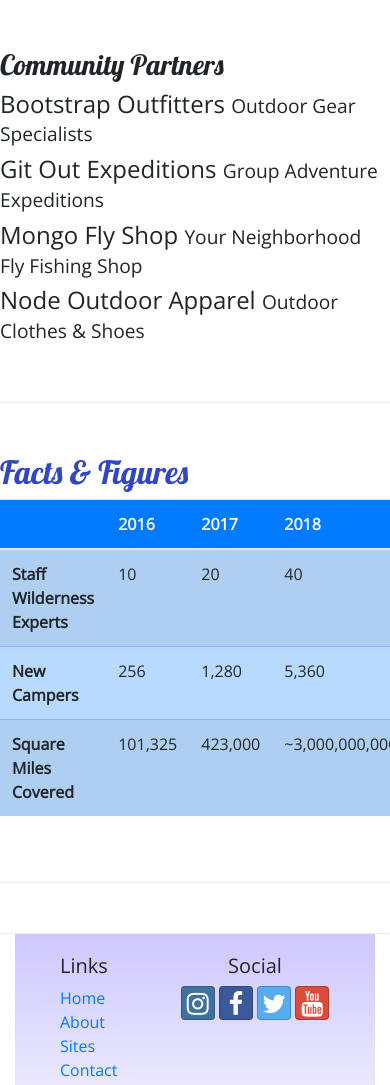
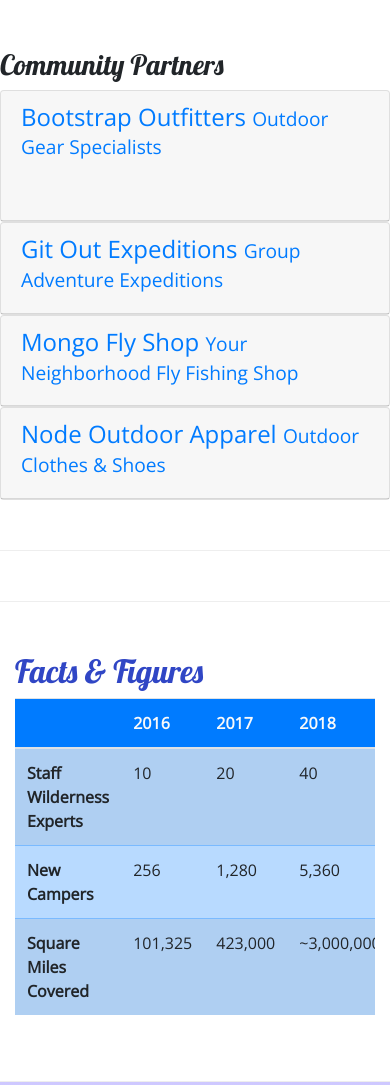
Before and after one commit to tatumtots/Nucampsite_Standard, a website: page aboutus.html in a window 390 px wide. Shown: the part 1246-2331 px from the top of the page. Drawn offline with nearby package versions, Linux system fonts and the light colour scheme.

Commit message:
added accordian

```diff
--- a/aboutus.html
+++ b/aboutus.html
@@ -26,7 +26,7 @@
             <div class="row">
                 <div class="col-4 col-sm-3 col-md-2 align-self-center">
                     <a href="index.html">
-                    <img src="img/logo.png" class="image-fluid"/></a>
+                        <img src="img/logo.png" class="image-fluid" /></a>
                 </div>
                 <div class="col">
                     <h1>NuCamp</h1>
@@ -45,10 +45,13 @@
             </button>
             <div class="collapse navbar-collapse" id="nucampNavbar">
                 <ul class="navbar-nav">
-                    <li class="nav-item"><a class="nav-link" href="index.html"><i class="fa fa-home fa-lg"></i> Home</a></li>
-                    <li class="nav-item active"><a class="nav-link" href="#"><i class="fa fa-info fa-lg"></i> About</a></li>
+                    <li class="nav-item"><a class="nav-link" href="index.html"><i class="fa fa-home fa-lg"></i> Home</a>
+                    </li>
+                    <li class="nav-item active"><a class="nav-link" href="#"><i class="fa fa-info fa-lg"></i> About</a>
+                    </li>
                     <li class="nav-item"><a class="nav-link" href="#"><i class="fa fa-list fa-lg"></i> Sites</a></li>
-                    <li class="nav-item "><a class="nav-link" href="contactus.html"><i class="fa fa-address-card fa-lg"></i> Contact</a></li>
+                    <li class="nav-item "><a class="nav-link" href="contactus.html"><i
+                                class="fa fa-address-card fa-lg"></i> Contact</a></li>
                 </ul>
             </div>
         </div>
@@ -70,10 +73,12 @@
         <div class="row row-content">
             <div class="col-sm-6">
                 <h3>Our Mission</h3>
-                <p>We present a curated database of the best campsites in the vast woods and backcountry of the World Wide Web Wilderness.
+                <p>We present a curated database of the best campsites in the vast woods and backcountry of the World
+                    Wide Web Wilderness.
                     We increase access to adventure for the public while promoting safe
                     and respectful use of resources. The expert wilderness trekkers on our staff
-                     personally verify each campsite to make sure that they are up to our standards. We also present a platform for
+                    personally verify each campsite to make sure that they are up to our standards. We also present a
+                    platform for
                     campers to share reviews on campsites they have visited with each other.</p>
             </div>
             <div class="col-sm-6">
@@ -97,7 +102,8 @@
             <div class="col">
                 <div class="card bg-light mt3">
                     <blockquote class="blockquote card-body">
-                        <p class="mb-0">I will not follow where the path may lead, but I will go where there is no path, and I will leave a trail.</p>
+                        <p class="mb-0">I will not follow where the path may lead, but I will go where there is no path,
+                            and I will leave a trail.</p>
                         <footer class="blockquote-footer">Muriel Strode,
                             <cite title="Source Title">"Wind-Wafted Wild Flowers" -
                                 The Open Court, 1903
@@ -109,19 +115,63 @@
             <div class="row row-content">
                 <div class="col">
                     <h3>Community Partners</h3>
-                <h4>Bootstrap Outfitters <small>Outdoor Gear Specialists</small></h4>
-                <p class="d-none d-sm-block">Bootstrap Outfitters supplies you with the gear you need at prices you can't beat.</p>
-                <h4>Git Out Expeditions <small>Group Adventure Expeditions</small></h4>
-                <p class="d-none d-sm-block">Join Git Out Expeditions to explore new horizons with a group of other adventurers!</p>
-                <h4>Mongo Fly Shop <small>Your Neighborhood Fly Fishing Shop</small></h4>
-                <p class="d-none d-sm-block">Need a new fishing pole, a tacklebox, or flies of all kinds? Stop by Mongo Fly Shop.</p>
-                <h4>Node Outdoor Apparel <small>Outdoor Clothes & Shoes</small></h4>
-                <p class="d-none d-sm-block">From polar fleeces to swimsuits, hiking boots to waders, a visit to Node will be sure to get you covered.</p>
+
+                    <div id="accordian">
+                        <div class="card">
+                            <div role="tab" class="card-header">
+                                <h4><a class="collapsed" data-toggle="collapse" data-target="#bootstrap">
+                                    Bootstrap Outfitters <small>Outdoor Gear Specialists</small></a></h4>
+                                    <div class="collapse show" id="bootstrap" data-parent="#accordian">
+                                        <div class="card-body">
+                                            <p class="d-none d-sm-block">Bootstrap Outfitters supplies you with the gear you need at prices you
+                                            can't beat.</p>
+                                        </div>
+                                    </div>
+                            </div>
+                        </div>
+                        <div class="card">
+                            <div role="tab" class="card-header">
+                                <h4><a class="collapsed" data-toggle="collapse" data-target="#git">
+                                    Git Out Expeditions <small>Group Adventure Expeditions</small></h4></a>
+                                    <div class="collapse" id="git" data-parent="#accordian">
+                                        <div class="card-body">
+                                            <p class="d-none d-sm-block">Join Git Out Expeditions to explore new horizons with a group of other
+                                                adventurers!</p>
+                                        </div>
+                                    </div>
+                            </div>
+                        </div>
+                        <div class="card">
+                            <div role="tab" class="card-header">
+                                <h4><a class="collapsed" data-toggle="collapse" data-target="#mongo">
+                                    Mongo Fly Shop <small>Your Neighborhood Fly Fishing Shop</small></a></h4>
+                                    <div class="collapse" id="mongo" data-parent="#accordian">
+                                        <div class="card-body">
+                                            <p class="d-none d-sm-block">Need a new fishing pole, a tacklebox, or flies of all kinds? Stop by
+                                                Mongo Fly Shop.</p>
+                                        </div>
+                                    </div>
+                            </div>
+                        </div>
+                        <div class="card">
+                            <div  role="tab" class="card-header">
+                                <h4><a class="collapsed" data-toggle="collapse" data-target="#node">
+                                    Node Outdoor Apparel <small>Outdoor Clothes & Shoes</small></a></h4>
+                                    <div class="collapse" id="node" data-parent="#accordian">
+                                        <div class="card-body">
+                                            <p class="d-none d-sm-block">From polar fleeces to swimsuits, hiking boots to waders, a visit to
+                                                Node will be sure to get you covered.</p>
+                                        </div>
+                                    </div>
+                                </div>
+                            </div>
+                        </div>
+                    </div>
                 </div>
             </div>
 
             <div class="row row-content">
-    <div class="col-sm-9">
+                <div class="col">
                     <h2>Facts &amp; Figures</h2>
                     <div class="table-responsive">
                         <table class="table table-striped">
@@ -176,15 +226,21 @@
 
                     <div class="col-6 col-sm-5 text-center">
                         <h5>Social</h5>
-                    <a class="btn btn-social-icon btn-instagram" href="http://instagram.com/"><i class="fa fa-instagram"></i></a>
-                    <a class="btn btn-social-icon btn-facebook" href="http://facebook.com/"><i class="fa fa-facebook"></i></a>
-                    <a class="btn btn-social-icon btn-twitter" href="http://twitter.com/"><i class="fa fa-twitter"></i></a>
-                    <a class="btn btn-social-icon btn-google" href="http://youtube.com/"><i class="fa fa-youtube"></i></a>
+                        <a class="btn btn-social-icon btn-instagram" href="http://instagram.com/"><i
+                                class="fa fa-instagram"></i></a>
+                        <a class="btn btn-social-icon btn-facebook" href="http://facebook.com/"><i
+                                class="fa fa-facebook"></i></a>
+                        <a class="btn btn-social-icon btn-twitter" href="http://twitter.com/"><i
+                                class="fa fa-twitter"></i></a>
+                        <a class="btn btn-social-icon btn-google" href="http://youtube.com/"><i
+                                class="fa fa-youtube"></i></a>
                     </div>
                     <!--contact links-->
                     <div class="col-sm-4 text-center">
-                    <a role="button"class="btn btn-link" href="tel:+12065551234"><i class="fa fa-phone fa-lg text-primary"></i>1-206-555-1234</a><br />
-                    <a role="button" class="btn btn-link" href="mailto:campsites@nucamp.co"><i class="fa fa-envelope fa-lg text-primary"></i>campsites@nucamp.co</a>
+                        <a role="button" class="btn btn-link" href="tel:+12065551234"><i
+                                class="fa fa-phone fa-lg text-primary"></i>1-206-555-1234</a><br />
+                        <a role="button" class="btn btn-link" href="mailto:campsites@nucamp.co"><i
+                                class="fa fa-envelope fa-lg text-primary"></i>campsites@nucamp.co</a>
                     </div>
                 </div>
             </div>
```
Lines whose indentation alone changed are shown as unchanged.
